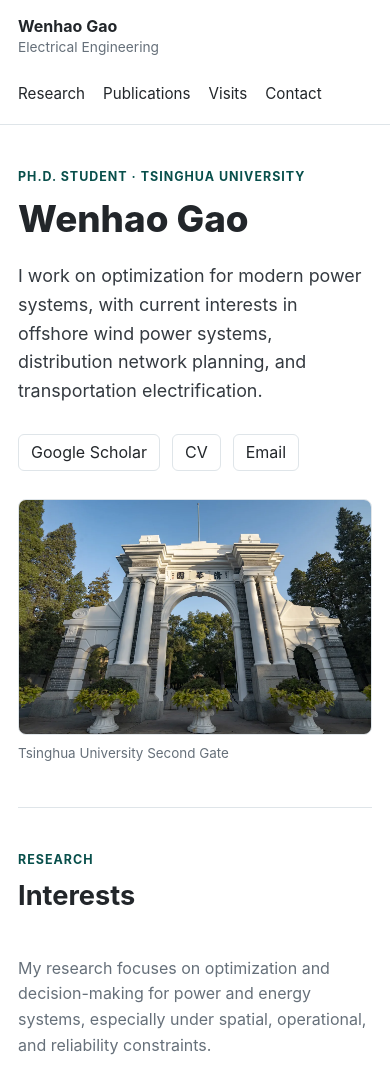
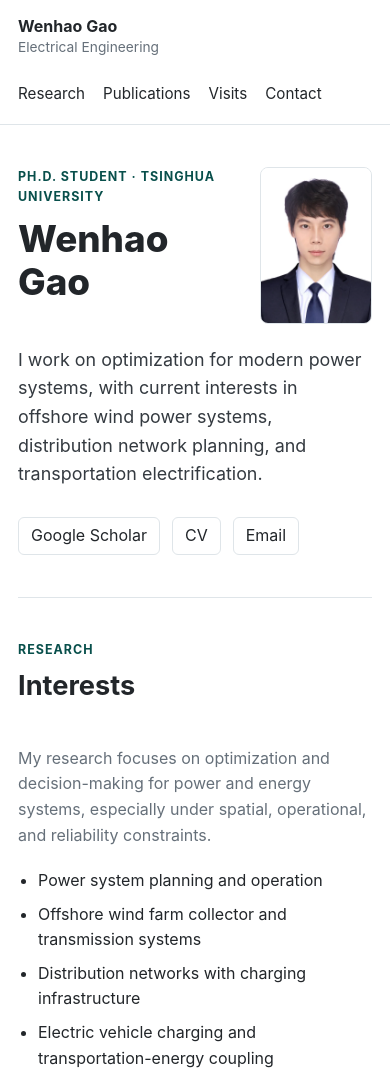
Before and after one commit to thuwenhaogao/Website, a website: page index.html in a window 390 px wide. Shown: the top 1074 px of the page. Drawn offline with Linux system fonts and the light colour scheme.

Commit message:
Update homepage portrait layout

```diff
--- a/assets/css/styles.css
+++ b/assets/css/styles.css
@@ -95,11 +95,18 @@
 }
 
 .intro {
-  display: grid;
-  grid-template-columns: minmax(0, 1.1fr) minmax(280px, 0.9fr);
+  padding-top: 72px;
+}
+
+.intro-copy {
+  max-width: 860px;
+}
+
+.identity-row {
+  display: flex;
   align-items: center;
-  gap: 46px;
-  padding-top: 72px;
+  justify-content: space-between;
+  gap: 34px;
 }
 
 .eyebrow,
@@ -163,6 +170,22 @@
   text-decoration: none;
 }
 
+.profile-photo {
+  flex: 0 0 clamp(132px, 18vw, 190px);
+  margin: 0;
+}
+
+.profile-photo img {
+  display: block;
+  width: 100%;
+  height: auto;
+  aspect-ratio: 5 / 7;
+  object-fit: cover;
+  border: 1px solid var(--line);
+  border-radius: 8px;
+  background: #fff;
+}
+
 .campus-figure {
   margin: 0;
 }
@@ -181,6 +204,15 @@
   margin-top: 8px;
   color: var(--muted);
   font-size: 0.84rem;
+}
+
+.campus-section {
+  padding-top: 40px;
+}
+
+.campus-section .campus-figure {
+  max-width: 760px;
+  margin-left: auto;
 }
 
 .two-column {
@@ -371,7 +403,6 @@
     justify-content: flex-start;
   }
 
-  .intro,
   .two-column {
     grid-template-columns: 1fr;
     gap: 28px;
@@ -383,6 +414,15 @@
 
   h1 {
     font-size: 2.3rem;
+  }
+
+  .identity-row {
+    align-items: flex-start;
+    gap: 22px;
+  }
+
+  .campus-section .campus-figure {
+    max-width: none;
   }
 
   .timeline article {
@@ -410,4 +450,14 @@
   .publication-list li {
     padding: 14px;
   }
+
+  .identity-row {
+    display: grid;
+    grid-template-columns: 1fr auto;
+  }
+
+  .profile-photo {
+    flex-basis: auto;
+    width: 112px;
+  }
 }
--- a/index.html
+++ b/index.html
@@ -5,7 +5,7 @@
     <meta name="viewport" content="width=device-width, initial-scale=1">
     <meta name="description" content="Wenhao Gao, Ph.D. student in Electrical Engineering at Tsinghua University. Research in power systems, optimization, offshore wind, and electric vehicles.">
     <title>Wenhao Gao | Academic Homepage</title>
-    <link rel="preload" href="assets/img/tsinghua-second-gate.webp" as="image" type="image/webp">
+    <link rel="preload" href="assets/img/wenhao-gao-portrait.webp" as="image" type="image/webp">
     <link rel="stylesheet" href="assets/css/styles.css">
   </head>
   <body>
@@ -25,8 +25,18 @@
     <main id="home">
       <section class="intro section">
         <div class="intro-copy">
-          <p class="eyebrow">Ph.D. Student · Tsinghua University</p>
-          <h1>Wenhao Gao</h1>
+          <div class="identity-row">
+            <div>
+              <p class="eyebrow">Ph.D. Student · Tsinghua University</p>
+              <h1>Wenhao Gao</h1>
+            </div>
+            <figure class="profile-photo">
+              <picture>
+                <source srcset="assets/img/wenhao-gao-portrait.webp" type="image/webp">
+                <img src="assets/img/wenhao-gao-portrait.jpg" alt="Portrait of Wenhao Gao" width="480" height="672">
+              </picture>
+            </figure>
+          </div>
           <p class="lead">
             I work on optimization for modern power systems, with current interests in offshore wind power systems,
             distribution network planning, and transportation electrification.
@@ -37,13 +47,6 @@
             <a href="mailto:gaowh24@mails.tsinghua.edu.cn">Email</a>
           </div>
         </div>
-        <figure class="campus-figure">
-          <picture>
-            <source srcset="assets/img/tsinghua-second-gate.webp" type="image/webp">
-            <img src="assets/img/tsinghua-second-gate.jpg" alt="Tsinghua University Second Gate" width="1400" height="936">
-          </picture>
-          <figcaption>Tsinghua University Second Gate</figcaption>
-        </figure>
       </section>
 
       <section id="research" class="section two-column">
@@ -147,6 +150,16 @@
           Tsinghua University, Shenzhen, China
         </address>
       </section>
+
+      <section class="section campus-section" aria-label="Tsinghua University campus">
+        <figure class="campus-figure">
+          <picture>
+            <source srcset="assets/img/tsinghua-second-gate.webp" type="image/webp">
+            <img src="assets/img/tsinghua-second-gate.jpg" alt="Tsinghua University Second Gate" width="1400" height="936" loading="lazy">
+          </picture>
+          <figcaption>Tsinghua University Second Gate</figcaption>
+        </figure>
+      </section>
     </main>
 
     <footer class="site-footer">
```
Also changed, not shown: README.md, assets/img/wenhao-gao-portrait.jpg (added), assets/img/wenhao-gao-portrait.webp (added).
